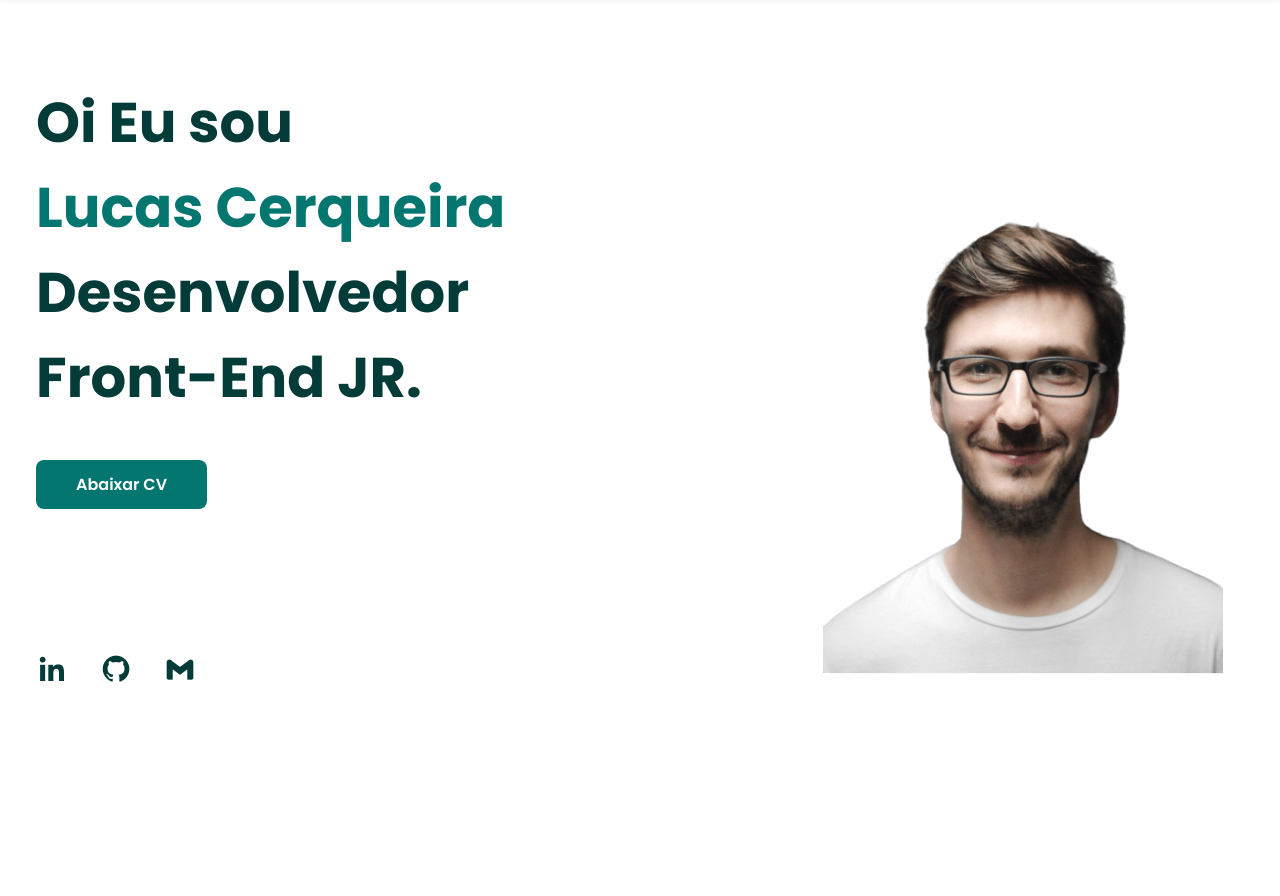
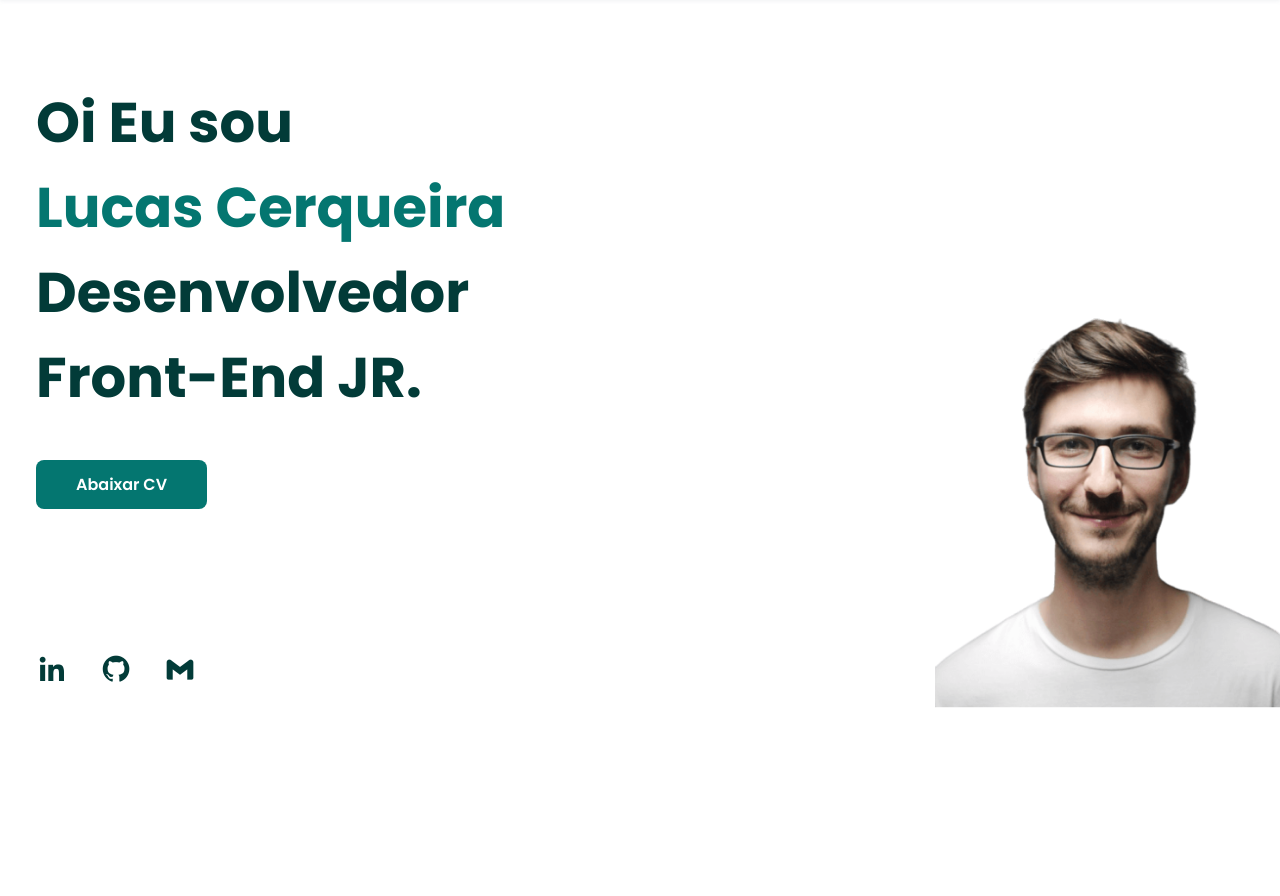
Before and after one commit to LucasCerqueiraalves/portfolio, a PHP site: page / in a window 1280 px wide. Shown: the part 64-960 px from the top of the page. Run offline with PHP 8.4, Linux system fonts and the light colour scheme.

Commit message:
Atualizando o Media Query

```diff
--- a/assets/css/style.css
+++ b/assets/css/style.css
@@ -522,7 +522,8 @@ img {
     }
 
     .home__img{
-        width: 457px;
+        width: 345px;
+        height: 343px;
         bottom: 10%;
     }
 
```
